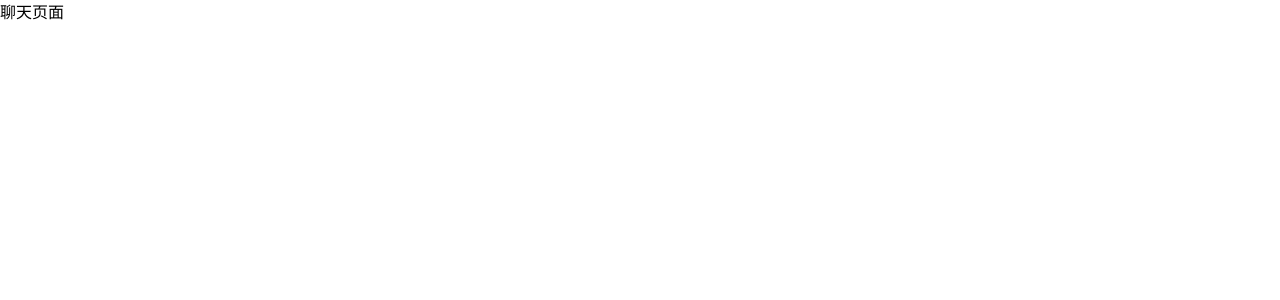
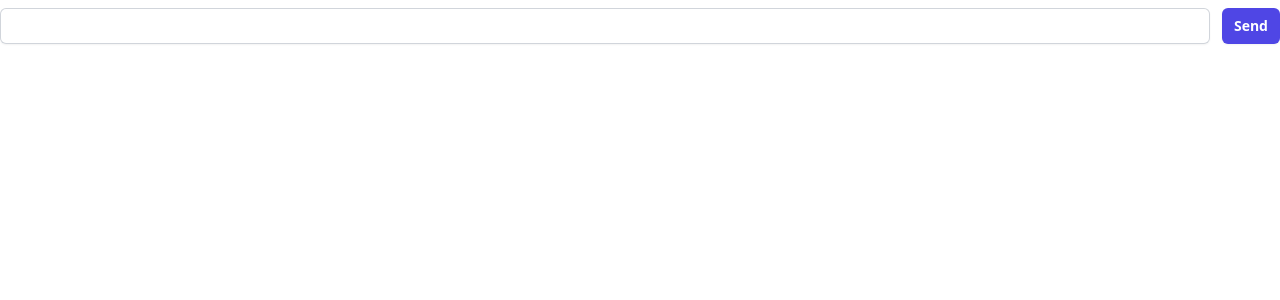
Before and after one commit to shunyue1320/chatgpt-app, a Vue app: page /#/chat/1420 in a window 1280 px wide. Shown: the top 300 px of the page. Built offline with nearby package versions, Linux system fonts and the light colour scheme.

Commit message:
chore: 发送一条消息

```diff
--- /dev/null
+++ b/src/typings/chat.d.ts
@@ -0,0 +1,24 @@
+declare namespace Chat {
+	interface Chat {
+		dateTime: string
+		text: string
+		inversion?: boolean
+		error?: boolean
+		loading?: boolean
+		conversationOptions?: ConversationRequest | null
+		requestOptions: { prompt: string; options?: ConversationRequest | null }
+	}
+
+	interface History {
+		title: string
+		isEdit: boolean
+		uuid: number
+	}
+
+	interface ChatState {
+		active: number | null
+		usingContext: boolean
+		history: History[]
+		chat: { uuid: number; data: Chat[] }[]
+	}
+}
--- /dev/null
+++ b/src/views/chat/hooks/useChat.ts
@@ -0,0 +1,13 @@
+import { useChatStore } from '@/store'
+
+export function useChat() {
+  const chatStore = useChatStore()
+
+  const addChat = (uuid: number, chat: Chat.Chat) => {
+    chatStore.addChatByUuid(uuid, chat)
+  }
+
+  return {
+    addChat,
+  }
+}
--- a/src/views/chat/index.vue
+++ b/src/views/chat/index.vue
@@ -1,6 +1,47 @@
 <script setup lang='ts'>
+import { ref } from 'vue'
+import { useRoute } from 'vue-router'
+import { useChat } from './hooks/useChat'
+
+let controller: AbortController
+
+const prompt = ref<string>('')
+const route = useRoute()
+const { addChat } = useChat()
+
+const { uuid } = route.params as { uuid: string }
+
+function handleSubmit() {
+  onConversation()
+}
+async function onConversation() {
+  const message = prompt.value
+  if (!message || message.trim() === '')
+    return
+
+  controller = new AbortController()
+
+  addChat(
+    +uuid, {
+      dateTime: new Date().toLocaleString(),
+      text: message,
+      error: false,
+      conversationOptions: null,
+      requestOptions: { prompt: message, options: null },
+    },
+  )
+}
 </script>
 
 <template>
-  <div>聊天页面</div>
+  <footer>
+    <div class="col-span-full">
+      <div class="mt-2 flex items-center gap-x-3">
+        <input v-model="prompt" type="textarea" class="block w-full rounded-md border-0 py-1.5 text-gray-900 shadow-sm ring-1 ring-inset ring-gray-300 placeholder:text-gray-400 focus:ring-2 focus:ring-inset focus:ring-indigo-600 sm:text-sm sm:leading-6">
+        <button class="rounded-md bg-indigo-600 py-2 px-3 text-sm font-semibold text-white shadow-sm hover:bg-indigo-500 focus-visible:outline focus-visible:outline-2 focus-visible:outline-offset-2 focus-visible:outline-indigo-600" @click="handleSubmit">
+          Send
+        </button>
+      </div>
+    </div>
+  </footer>
 </template>
```
